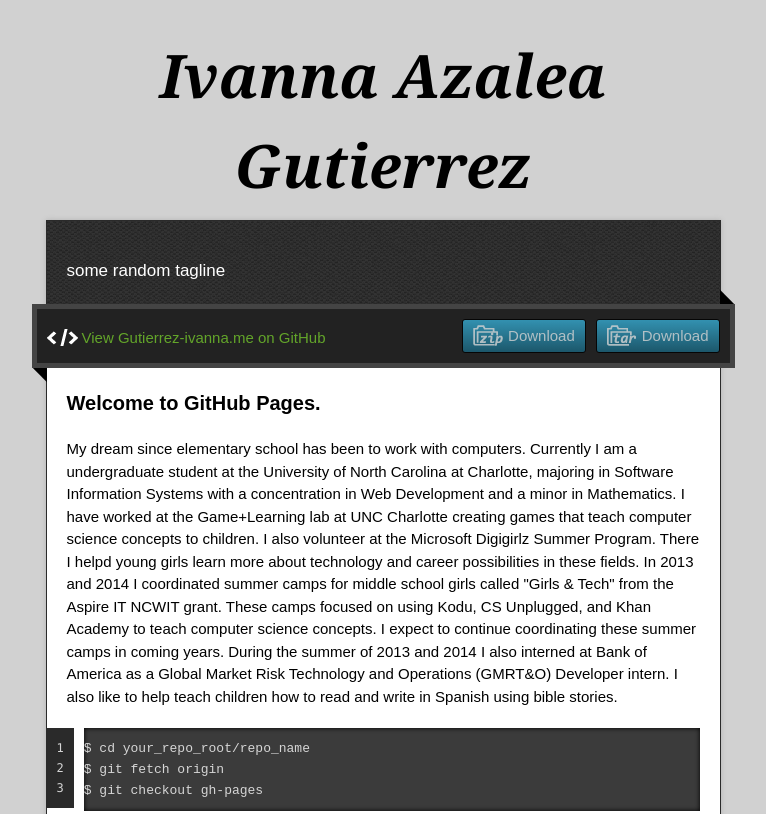
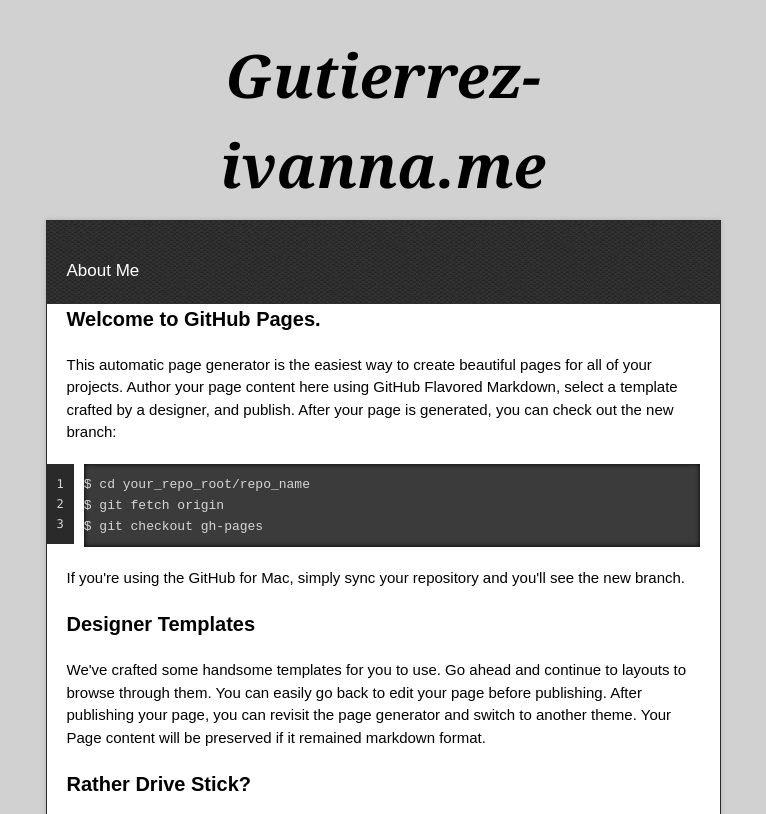
Before and after one commit to igutierr/gutierrez-ivanna.me, a plain HTML site: page index.html in a window 1280 px wide. Shown: the top 814 px of the page, without its empty margins (257-1023 px from the left). Drawn offline with nearby package versions, Linux system fonts and the light colour scheme.

Commit message:
Update index.html

```diff
--- a/index.html
+++ b/index.html
@@ -1,5 +1,6 @@
 <!doctype html>
-
+<!-- The Time Machine GitHub pages theme was designed and developed by Jon Rohan, on Feb 7, 2012. -->
+<!-- Follow him for fun. http://twitter.com/jonrohan. Tail his code on http://github.com/jonrohan -->
 <html>
 <head>
   <meta charset="utf-8">
@@ -10,10 +11,10 @@
   <script type="text/javascript" src="https://ajax.googleapis.com/ajax/libs/jquery/1.7.1/jquery.min.js"></script>
   <script type="text/javascript" src="javascripts/script.js"></script>
 
-  <title>Ivanna Azalea Gutierrez</title>
-  <meta name="description" content="some random tagline">
+  <title>Gutierrez-ivanna.me</title>
+  <!--meta name="description" content="some random tagline">
 
-  <meta name="viewport" content="width=device-width,initial-scale=1">
+  <meta name="viewport" content="width=device-width,initial-scale=1"-->
 
 </head>
 
@@ -21,57 +22,36 @@
 
   <div class="wrapper">
     <header>
-      <h1 class="title">Ivanna Azalea Gutierrez</h1>
+      <h1 class="title">Gutierrez-ivanna.me</h1>
     </header>
     <div id="container">
-      <p class="tagline">some random tagline</p>
+      <p class="tagline">About Me</p>
       <div id="main" role="main">
-        <div class="download-bar">
+        <!--div class="download-bar">
         <div class="inner">
-          <a href="https://github.com/igutierr/gutierrez-ivanna.me/tarball/master" class="download-button tar"><span>Download</span></a>
+          <!--a href="https://github.com/igutierr/gutierrez-ivanna.me/tarball/master" class="download-button tar"><span>Download</span></a>
           <a href="https://github.com/igutierr/gutierrez-ivanna.me/zipball/master" class="download-button zip"><span>Download</span></a>
           <a href="https://github.com/igutierr/gutierrez-ivanna.me" class="code">View Gutierrez-ivanna.me on GitHub</a>
         </div>
         <span class="blc"></span><span class="trc"></span>
-        </div>
+        </div-->
         <article class="markdown-body">
           <h3>
 <a id="welcome-to-github-pages" class="anchor" href="#welcome-to-github-pages" aria-hidden="true"><span class="octicon octicon-link"></span></a>Welcome to GitHub Pages.</h3>
 
-<p>My dream since elementary school has been to work with computers. Currently I am a
+<p>This automatic page generator is the easiest way to create beautiful pages for all of your projects. Author your page content here using GitHub Flavored Markdown, select a template crafted by a designer, and publish. After your page is generated, you can check out the new branch:</p>
 
-undergraduate student at the University of North Carolina at Charlotte, majoring in Software
-
-Information Systems with a concentration in Web Development and a minor in Mathematics.
-
-I have worked at the Game+Learning lab at UNC Charlotte creating games that teach
-
-computer science concepts to children. I also volunteer at the Microsoft Digigirlz Summer
-
-Program. There I helpd young girls learn more about technology and career possibilities in
-
-these fields. In 2013 and 2014 I coordinated summer camps for middle school girls called
-
-"Girls & Tech" from the Aspire IT NCWIT grant. These camps focused on using Kodu, CS
-
-Unplugged, and Khan Academy to teach computer science concepts. I expect to continue
-
-coordinating these summer camps in coming years. During the summer of 2013 and 2014 I
-
-also interned at Bank of America as a Global Market Risk Technology and Operations
-
-(GMRT&O) Developer intern. I also like to help teach children how to read and write in
-
-Spanish using bible stories.</p>
 <pre><code>$ cd your_repo_root/repo_name
 $ git fetch origin
 $ git checkout gh-pages
 </code></pre>
 
+<p>If you're using the GitHub for Mac, simply sync your repository and you'll see the new branch.</p>
 
 <h3>
 <a id="designer-templates" class="anchor" href="#designer-templates" aria-hidden="true"><span class="octicon octicon-link"></span></a>Designer Templates</h3>
 
+<p>We've crafted some handsome templates for you to use. Go ahead and continue to layouts to browse through them. You can easily go back to edit your page before publishing. After publishing your page, you can revisit the page generator and switch to another theme. Your Page content will be preserved if it remained markdown format.</p>
 
 <h3>
 <a id="rather-drive-stick" class="anchor" href="#rather-drive-stick" aria-hidden="true"><span class="octicon octicon-link"></span></a>Rather Drive Stick?</h3>
```
